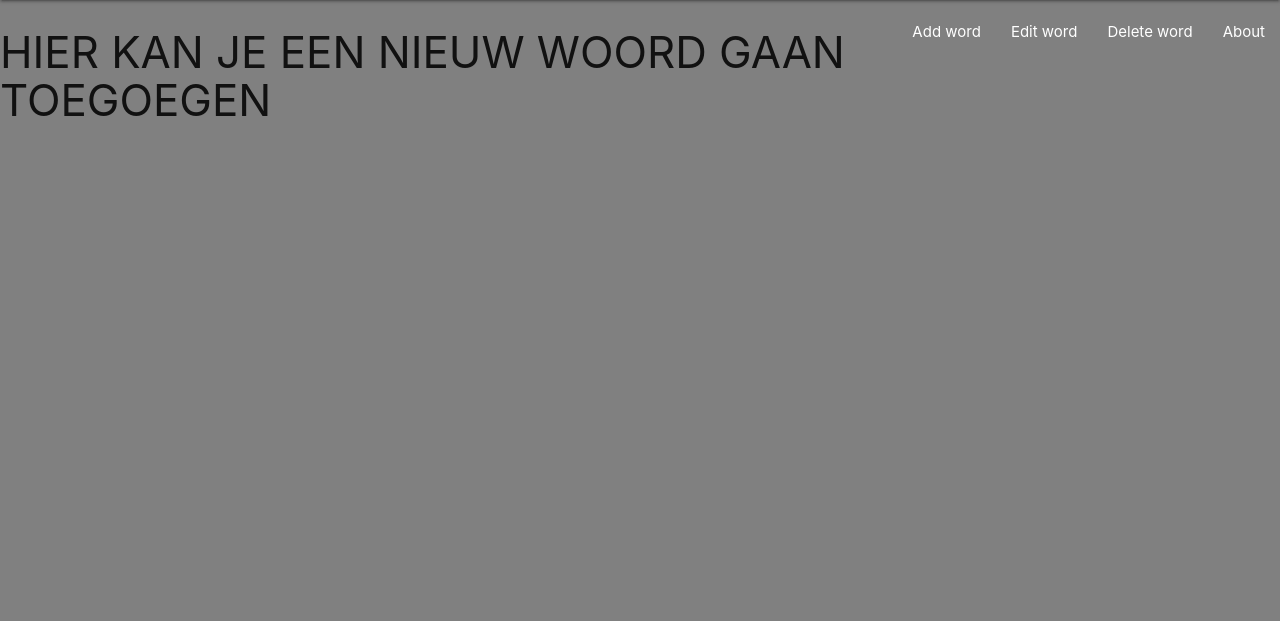
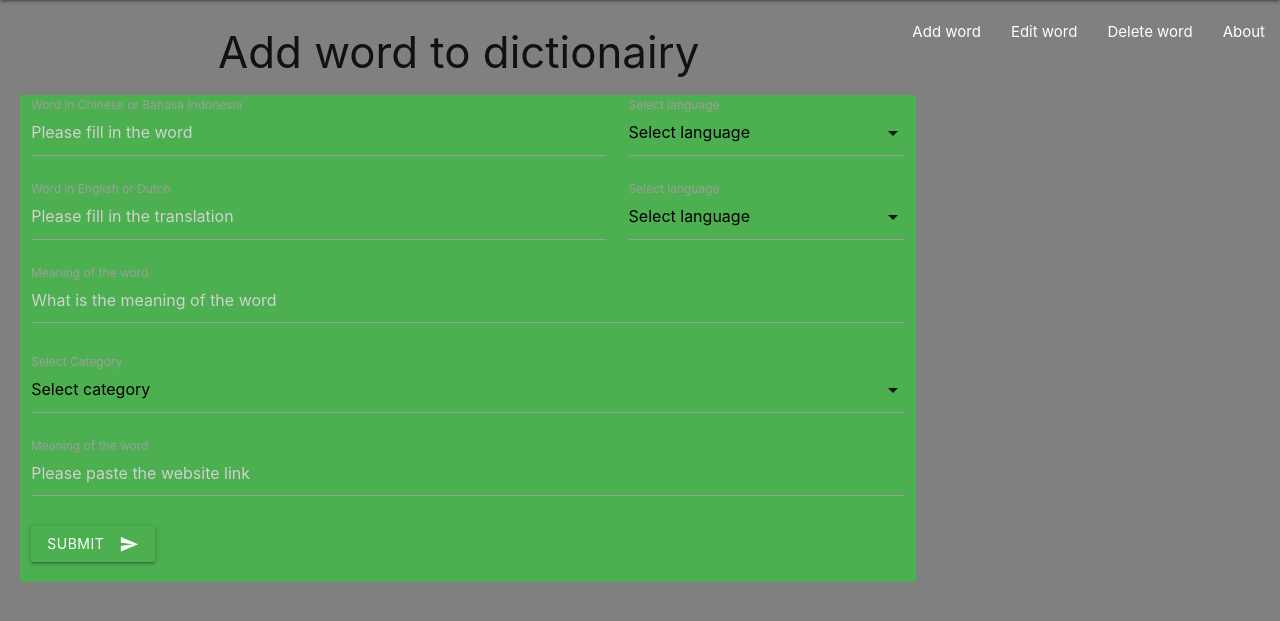
Before and after one commit to Code-Institute-Submissions/MariskaS85-CIHC, a Flask app: page /add_words in a window 1280 px wide. Shown: the part 64-685 px from the top of the page. Run offline with Flask 2, Linux system fonts and the light colour scheme; data that the repository does not hold is empty; some libraries are stand-ins or nearby versions.

Commit message:
add add new words

```diff
--- a/dict.py
+++ b/dict.py
@@ -24,10 +24,27 @@ def get_words():
     words = mongo.db.words.find()
     return render_template("home.html", words=words)
 
-@app.route("/add_words")
+@app.route("/add_words", methods=["GET", "POST"])
 def add_words():
-    words = mongo.db.words.find()
-    return render_template("add.html", words=words)
+    if request.method == "POST":
+        words = {
+            "word": request.form.get("word"),
+            "translation": request.form.get("translation"),
+            "category_name": request.form.get("category_name"),
+            "slc": request.form.get("slc"),
+            "tlc": request.form.get("tlc"),
+            "meaning": request.form.get("meaning"),
+            "usage": request.form.get("usage"),
+        }
+        mongo.db.words.insert_one(words)
+        flash("thanks for your contribution to the CIHC dictionairy")
+        return redirect(url_for("get_words"))
+
+    category = mongo.db.category.find().sort("category_name", 1)
+    return render_template("add.html", category=category)
+
+
+
 
 @app.route("/edit_words")
 def edit_words():
--- a/static/css/style.css
+++ b/static/css/style.css
@@ -2,8 +2,15 @@ body {
     background-color: grey;
 }
 
-
+h3 {
+    align-content: center;
+    text-align: center;
+}
 
 .search {
     align-items: right;
 }
+
+.container {
+    margin: 20px;
+}
--- a/static/js/script.js
+++ b/static/js/script.js
@@ -1,5 +1,8 @@
   $(document).ready(function(){
     $('.sidenav').sidenav();
     $('.collapsible').collapsible();
-     $('.tooltipped').tooltip();
+    $('.tooltipped').tooltip();
+    $('select').formSelect();
+    $('input#input_text, textarea#textarea2').characterCounter();
+    $('.message').innerHTML("Thank you for your condribution!");
   });
--- a/templates/add.html
+++ b/templates/add.html
@@ -1,9 +1,73 @@
 {% extends "base.html" %}
 {% block content %}
 
-<h3>HIER KAN JE EEN NIEUW WOORD GAAN TOEGOEGEN</h3>
+
+<h3 class="page_header">Add word to dictionairy</h3>
 
 
 
+<div class="green white-text">
+    <div class="row">
+        <form class="col s12" method="POST" action="{{ url_for('add_words') }}">
+            <div class="row">
+                <div class="input-field col s8">
+                    <input placeholder="Please fill in the word" id="word" name="word"
+                    minlength="3" maxlength="50" type="text" class="validate" required>
+                    <label for="word">Word in Chinese or Bahasa Indonesia</label>
+                </div>
 
+                 <div class="input-field col s4">
+                    <select class="icons" placeholder="What language is it?" id="slc" name="slc"  required>
+                    <option value="" disabled selected>Select language</option>
+                    <option value="" data-icon="images/sample-1.jpg" class="left">Chinese</option>
+                    <option value="" data-icon="images/office.jpg" class="left">Bahasa Indonesia</option>
+                    </select>
+                    <label for="slc">Select language</label>
+                </div>
+                <div class="input-field col s8">
+                    <input placeholder="Please fill in the translation" id="translation" name="translation"
+                    minlength="3" maxlength="50" type="text" class="validate" required>
+                    <label for="translation">Word in English or Dutch</label>
+                </div>
+
+                 <div class="input-field col s4">
+                    <select class="icons" placeholder="What language is it?" id="tlc" name="tlc"  required>
+                    <option value="" disabled selected>Select language</option>
+                    <option value="" data-icon="images/sample-1.jpg" class="left">English</option>
+                    <option value="" data-icon="images/office.jpg" class="left">Dutch</option>
+                    </select>
+                    <label>Select language</label>
+                </div>
+                <div class="input-field col s12">
+                    <textarea placeholder="What is the meaning of the word" id="meaning" name="meaning"
+                    minlength="3" maxlength="300" type="text" required class="materialize-textarea"></textarea>
+                    <label for="meaning">Meaning of the word</label>
+                </div>
+
+                <div class="input-field col s12">
+                    <select placeholder="Select Category" id="category_name"   name="category_name" class="validate" class="materialize-textarea" required >
+                        <option value="" disabled selected>Select category</option>
+                        {% for category in category %}
+                        <option value="{{ category.category_name }}">{{ category.category_name }}</option>
+                        {% endfor %}
+                    </select>
+                    <label>Select Category</label>
+                </div>
+
+                <div class="input-field col s12">
+                    <textarea placeholder="Please paste the website link" id="usage" name="usage" required class="materialize-textarea"></textarea>
+                    <label for="usage">Meaning of the word</label>
+                </div>
+                <div class="col s12">
+                    <button class="btn waves-effect green waves-grey" type="submit" name="" id="message" onclick="innerHTML()">Submit
+                        <i class="material-icons right">send</i>
+                    </button>
+                </div>
+      </div>
+    </form>
+        </div>
+        </div>
+        </form>
+    </div>
+  </div>
 {% endblock %}
--- a/templates/base.html
+++ b/templates/base.html
@@ -42,10 +42,11 @@
             <li><a href="{{ url_for('about_page') }}">About</a></li>
     </ul>
 <body>
-
-
+      <div class="container">
     {% block content %}
     {% endblock %}
+
+     </div>
 
     <script src="https://code.jquery.com/jquery-3.5.1.min.js" integrity="sha256-9/aliU8dGd2tb6OSsuzixeV4y/faTqgFtohetphbbj0=" crossorigin="anonymous"></script>
     <script src="https://cdnjs.cloudflare.com/ajax/libs/materialize/1.0.0/js/materialize.min.js"></script>
@@ -54,5 +55,6 @@
 
     {% block scripts%}
     {% endblock %}
+
 </body>
 </html>
```
